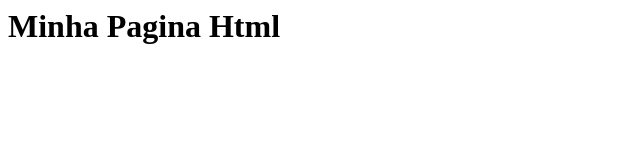
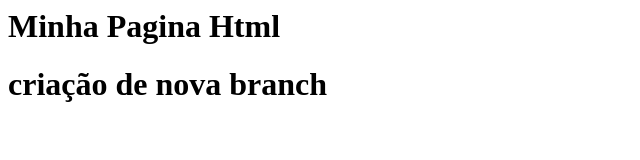
Before and after one commit to sonata1987/gama-no-github, a plain HTML site: page index.html in a window 1280 px wide. Shown: the whole page, without its empty margins (0-640 px from the left). Drawn offline with Linux system fonts and the light colour scheme.

Commit message:
arquivo index atualizado novamente

```diff
--- a/index.html
+++ b/index.html
@@ -1,5 +1,6 @@
 <html5>
-    <body>
-        <h1> Minha Pagina Html </h1>
-    </body>
+  <body>
+    <h1>Minha Pagina Html</h1>
+    <h1>criação de nova branch</h1>
+  </body>
 </html5>
```
